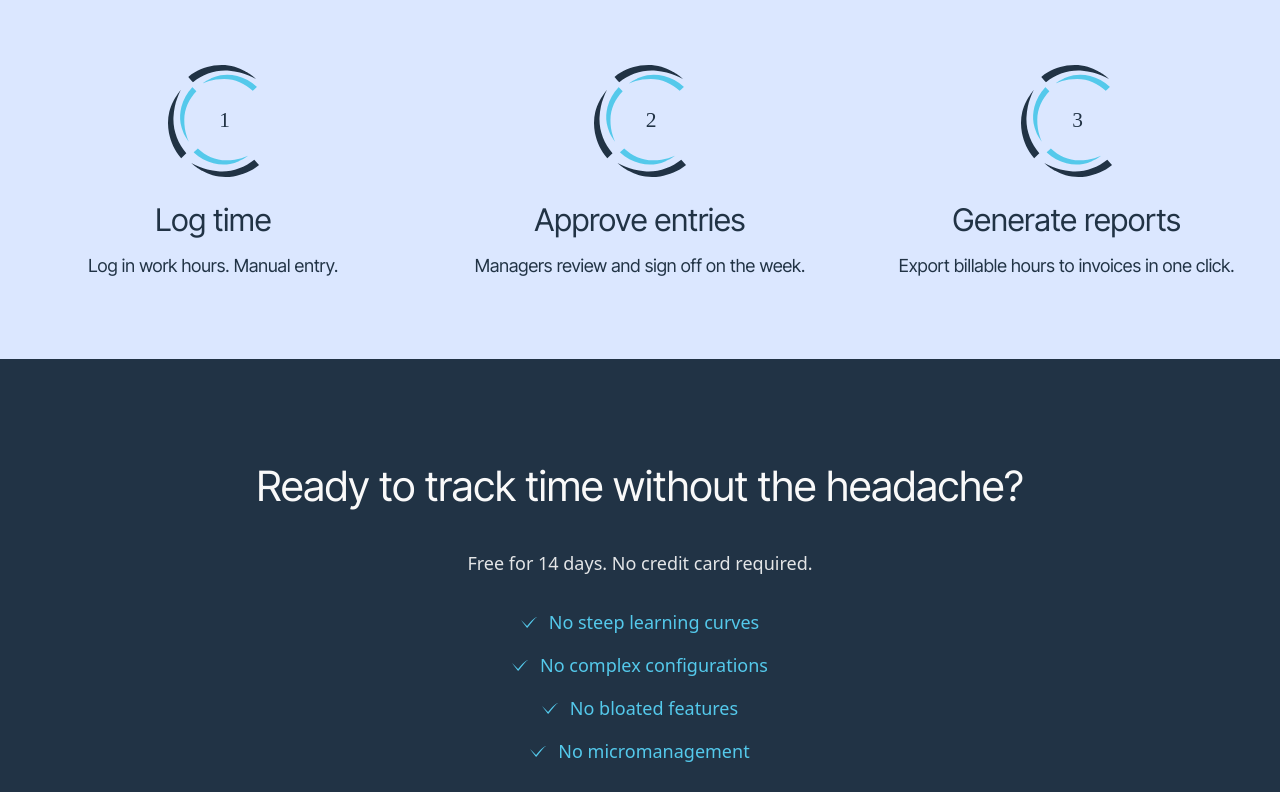
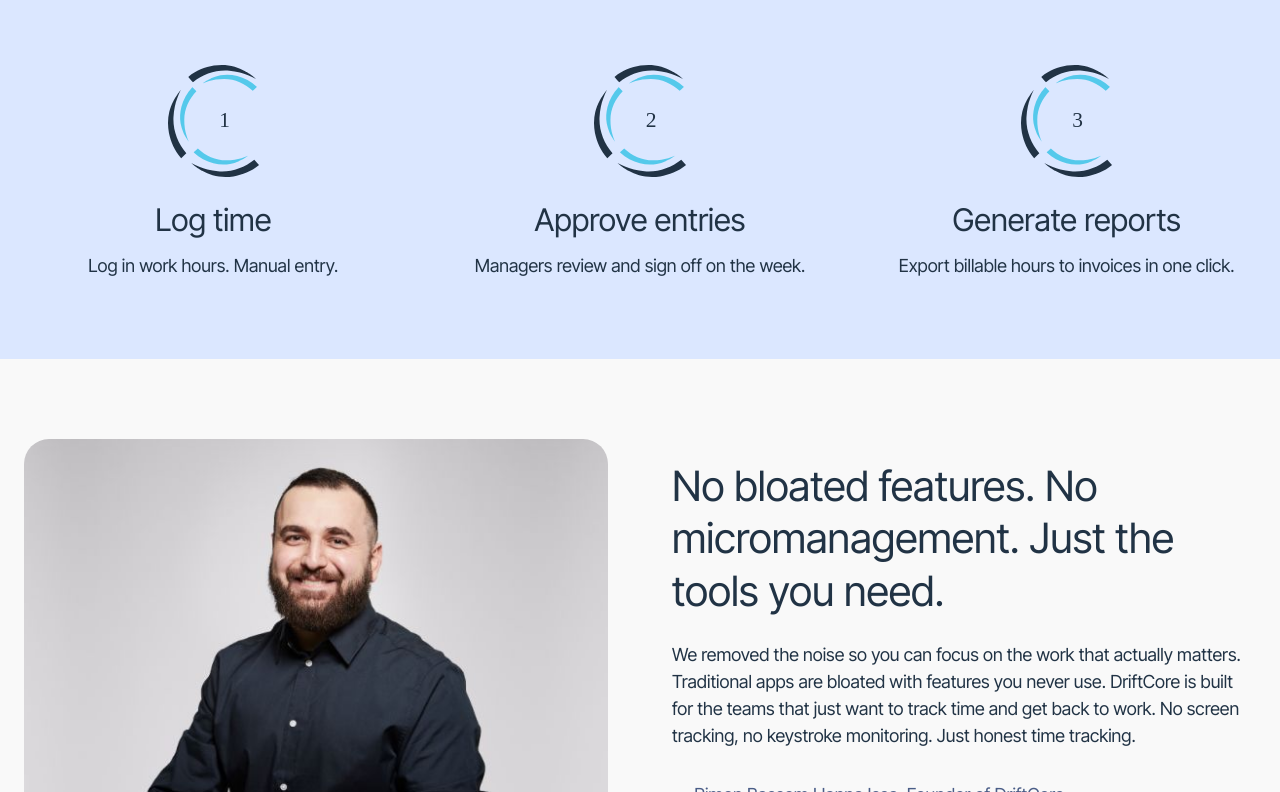
Before and after one commit to emilia240/driftcore-site, a Vue app: page / in a window 1280 px wide. Shown: the part 2008-2800 px from the top of the page. Built offline with nearby package versions, Linux system fonts and the light colour scheme.

Commit message:
feat: Add founder quote section with split image layout

```diff
--- /dev/null
+++ b/src/components/sections/QuoteHome.vue
@@ -0,0 +1,66 @@
+<template>
+  <section class="bg-cream text-navy">
+    <div class="mx-auto max-w-7xl px-6 py-14 lg:py-20">
+      <div class="grid grid-cols-1 gap-10 lg:grid-cols-2 lg:items-center lg:gap-16">
+
+        <!-- Left: founder image -->
+        <div
+          v-motion
+          :initial="isDesktop ? { opacity: 0, x: -24 } : { opacity: 1, x: 0 }"
+          :visible-once="{ opacity: 1, x: 0, transition: { duration: 600 } }"
+        >
+          <img
+            :src="founderPhoto"
+            alt="The founder of DriftCore"
+            class="w-full rounded-xl object-cover"
+          />
+        </div>
+
+        <!-- Right: quote -->
+        <div
+          v-motion
+          :initial="isDesktop ? { opacity: 0, x: 24 } : { opacity: 1, x: 0 }"
+          :visible-once="{ opacity: 1, x: 0, transition: { delay: 150, duration: 600 } }"
+          class="flex flex-col justify-center text-center lg:text-left"
+        >
+          <h2 class="font-heading text-h2 leading-tight text-navy">
+            No bloated features. No micromanagement. Just the tools you need.
+          </h2>
+          <p class="mt-6 font-body text-body text-navy">
+            We removed the noise so you can focus on the work that actually matters.
+            Traditional apps are bloated with features you never use. DriftCore is built
+            for the teams that just want to track time and get back to work. No screen
+            tracking, no keystroke monitoring. Just honest time tracking.
+          </p>
+          <p class="mt-8 font-body text-body text-blue-muted">
+            — Rimon Bassem Hanna Issa, Founder of DriftCore
+          </p>
+        </div>
+
+      </div>
+    </div>
+  </section>
+</template>
+
+<script setup>
+import { ref, onMounted, onUnmounted } from 'vue'
+import founderPhoto from '../../assets/images/Rimon.jpg'
+
+const isDesktop = ref(false)
+
+function checkBreakpoint() {
+  isDesktop.value = window.innerWidth >= 1024
+}
+
+onMounted(() => {
+  checkBreakpoint()
+  window.addEventListener('resize', checkBreakpoint)
+})
+
+onUnmounted(() => {
+  window.removeEventListener('resize', checkBreakpoint)
+})
+</script>
+
+<style scoped>
+</style>
--- a/src/views/HomeView.vue
+++ b/src/views/HomeView.vue
@@ -3,6 +3,7 @@
     <HeroHome />
     <FeaturesHome />
     <StepsHome />
+    <QuoteHome />
     <CTASection />
   </div>
 </template>
@@ -11,6 +12,7 @@
 import HeroHome from '../components/sections/HeroHome.vue'
 import FeaturesHome from '../components/sections/FeaturesHome.vue'
 import StepsHome from '../components/sections/StepsHome.vue'
+import QuoteHome from '../components/sections/QuoteHome.vue'
 import CTASection from '../components/common/CTASection.vue'
 
 </script>
```
Also changed, not shown: src/assets/images/Rimon.jpg (added).
